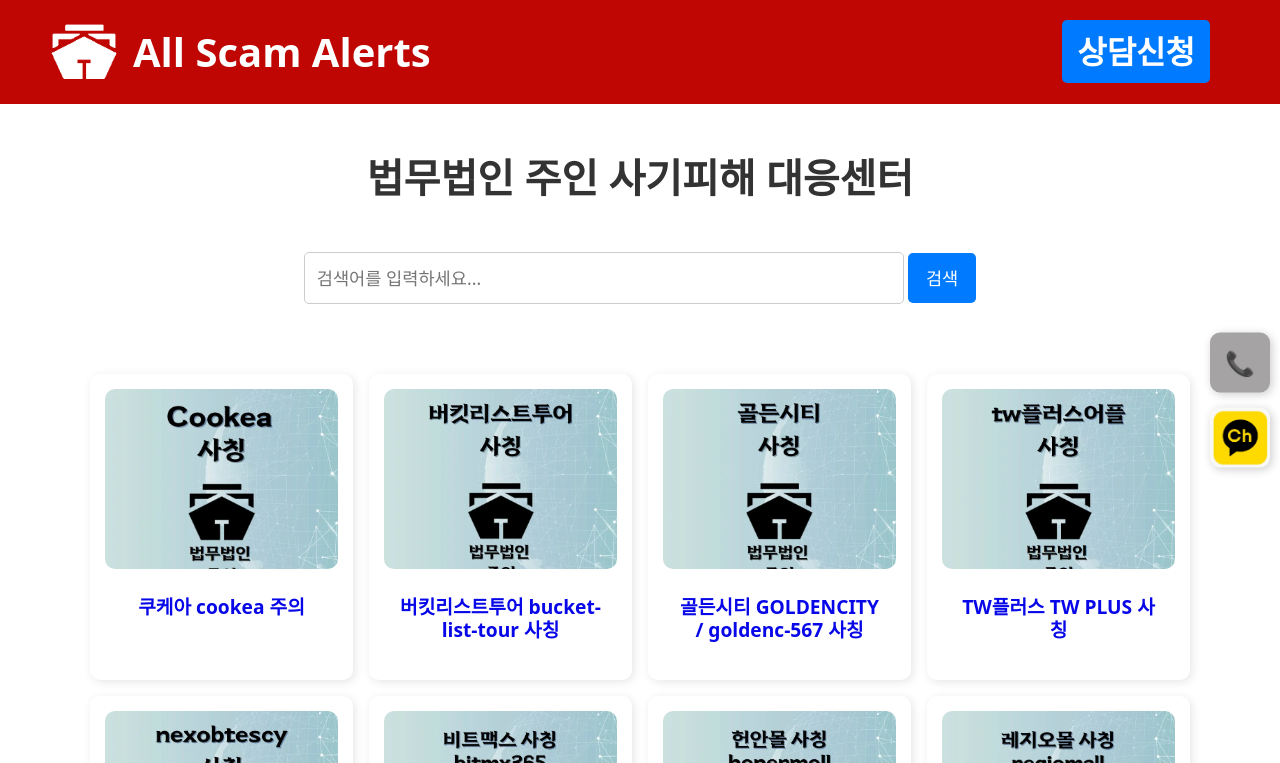
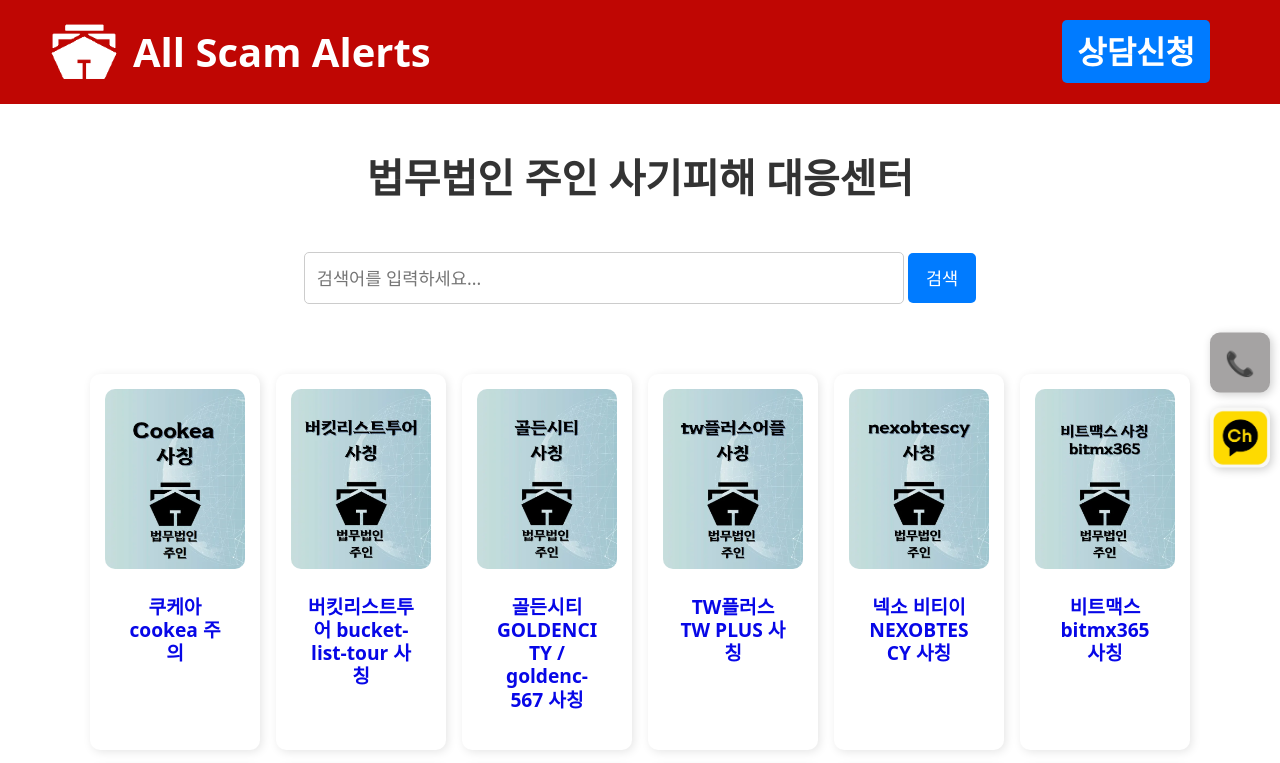
Before and after one commit to juinlaw/allscamalerts, a plain HTML site: page index.html in a window 1280 px wide. Shown: the top 763 px of the page. Drawn offline with nearby package versions, Linux system fonts and the light colour scheme.

Commit message:
Update index.html

```diff
--- a/index.html
+++ b/index.html
@@ -437,7 +437,7 @@
                 let imagePath = `https://juinlaw.github.io/allscamalerts/images/gallery/${item.filename}`;
 
                 let col = document.createElement("div");
-                col.className = "col-6 col-md-3";
+                col.className = "col-6 col-md-2"; // 한 줄에 6개씩 정렬
                 col.innerHTML = `
                     <div class="card">
                         <img src="${imagePath}" alt="${item.title}" onclick="location.href='/${slug}'">
```
